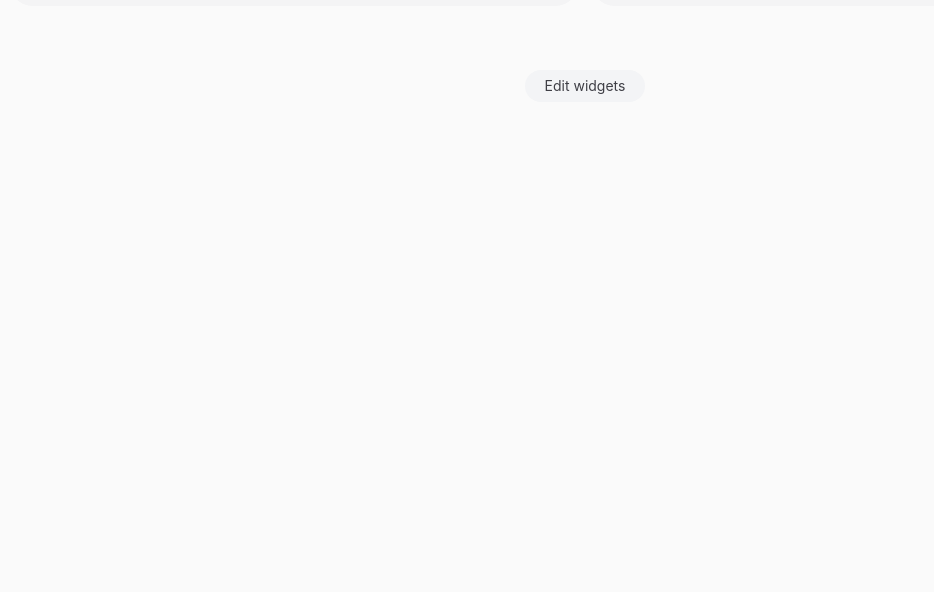
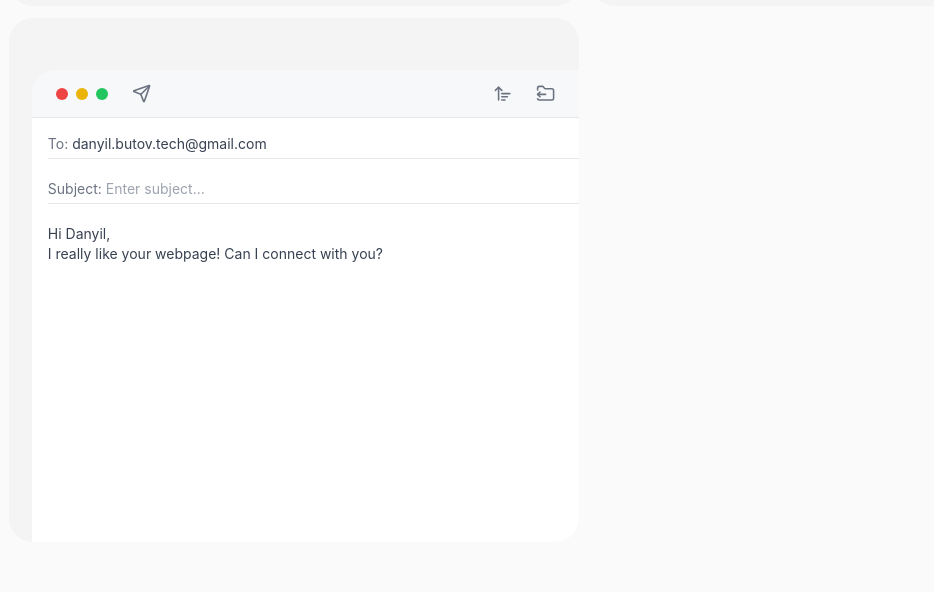
Before and after one commit to HJyup/hjyup-personal-page, a Next.js app: page / in a window 1280 px wide. Shown: the part 1342-1934 px from the top of the page, without its empty margins (55-989 px from the left). Before the commit the page ends 1564 px from the top, so only its background shows below. Built offline with nearby package versions, Linux system fonts and the light colour scheme.

Commit message:
feat: add email widget

```diff
--- a/components/module/widgets-grid/widget-mapper.tsx
+++ b/components/module/widgets-grid/widget-mapper.tsx
@@ -3,23 +3,22 @@ import { ComponentType } from 'react';
 import { WidgetComponentType } from '@/const/widgets';
 
 import { BooksWidget } from '../widgets/books';
+import { EmailWidget } from '../widgets/email';
 import { GithubWidget } from '../widgets/github';
 import { LogosWidget } from '../widgets/logos';
 import { MusicWidget } from '../widgets/music';
 import { NotesWidget } from '../widgets/notes';
-import { PhotosMapsWidget } from '../widgets/photos-maps';
-import { ProjectWidget } from '../widgets/project';
 
 export const widgetRegistry: Partial<
   Record<WidgetComponentType, ComponentType>
 > = {
   'books-card': BooksWidget,
   'github-card': GithubWidget,
+  'email-card': EmailWidget,
   'music-card': MusicWidget,
   'notes-card': NotesWidget,
-  'photos-maps-card': PhotosMapsWidget,
-  'project-card': ProjectWidget,
   'projects-logo-card': LogosWidget,
+  // 'contact-card': ContactWidget,
 };
 
 export function WidgetMapper({
--- /dev/null
+++ b/components/module/widgets/email.tsx
@@ -0,0 +1,80 @@
+import React, { useState } from 'react';
+import { ArrowUpWideNarrowIcon, FolderOutputIcon, Send } from 'lucide-react';
+
+import { BigWidgetLayout } from '@/components/ui/layout/widget-layouts';
+
+export function EmailWidget({
+  className = 'flex items-end justify-end',
+}: {
+  className?: string;
+}) {
+  const [subject, setSubject] = useState('');
+  const [message, setMessage] = useState(
+    'Hi Danyil,\nI really like your webpage! Can I connect with you?',
+  );
+
+  const handleSendEmail = () => {
+    const mailtoLink = `mailto:danyil.butov.tech@gmail.com?subject=${encodeURIComponent(subject)}&body=${encodeURIComponent(message)}`;
+    window.open(mailtoLink, '_blank');
+  };
+
+  return (
+    <BigWidgetLayout className={className}>
+      <div className="w-[96%] bg-white dark:bg-zinc-900 h-[90%] rounded-tl-2xl sm:rounded-tl-3xl flex flex-col relative overflow-hidden rounded-br-2xl sm:rounded-br-3xl">
+        <div className="bg-gray-200/30 dark:bg-zinc-800/20 w-full h-12 flex px-6 items-center justify-between border-b border-gray-200 dark:border-zinc-700">
+          <div className="flex items-center gap-6">
+            <div className="flex gap-2 justify-center">
+              <div className="bg-red-500 rounded-full h-3 w-3" />
+              <div className="bg-yellow-500 rounded-full h-3 w-3" />
+              <div className="bg-green-500 rounded-full h-3 w-3" />
+            </div>
+            <button
+              onClick={handleSendEmail}
+              className="rounded-md text-gray-500 dark:text-zinc-500 hover:text-zinc-700 dark:hover:text-zinc-300 transition-colors duration-200"
+              title="Send email"
+            >
+              <Send className="w-[1.2rem] h-[1.2rem]" />
+            </button>
+          </div>
+          <div className="flex items-center gap-6 ">
+            <ArrowUpWideNarrowIcon className="w-[1.2rem] h-[1.2rem] text-gray-500 dark:text-zinc-500 hover:text-zinc-700 dark:hover:text-zinc-300 transition-colors duration-200 hover:cursor-pointer" />
+            <FolderOutputIcon className="w-[1.2rem] h-[1.2rem] text-gray-500 dark:text-zinc-500 hover:text-zinc-700 dark:hover:text-zinc-300 transition-colors duration-200 hover:cursor-pointer" />
+          </div>
+        </div>
+
+        <div className="pl-4 pt-4 flex flex-col gap-3 flex-1">
+          <div className="flex gap-1 items-center border-b border-gray-200 dark:border-zinc-700 pb-1 mb-2">
+            <div className="text-sm text-gray-500 dark:text-zinc-400 min-w-fit">
+              To:
+            </div>
+            <div className="text-sm text-gray-700 dark:text-zinc-300 border-gray-200">
+              danyil.butov.tech@gmail.com
+            </div>
+          </div>
+
+          <div className="flex gap-1 items-center border-b border-gray-200 dark:border-zinc-700 pb-1 mb-2">
+            <div className="text-sm text-gray-500 dark:text-zinc-400 min-w-fit">
+              Subject:
+            </div>
+            <input
+              type="text"
+              value={subject}
+              onChange={e => setSubject(e.target.value)}
+              className="text-sm text-gray-700 dark:text-zinc-300 bg-transparent border-none outline-none flex-1 placeholder:text-gray-400 dark:placeholder:text-zinc-500"
+              placeholder="Enter subject..."
+            />
+          </div>
+
+          <div className="flex flex-col gap-2 flex-1">
+            <textarea
+              value={message}
+              onChange={e => setMessage(e.target.value)}
+              className="text-sm text-gray-700 dark:text-zinc-300 bg-transparent border-none outline-none flex-1 resize-none placeholder:text-gray-400 dark:placeholder:text-zinc-500"
+              placeholder="Type your message here..."
+            />
+          </div>
+        </div>
+      </div>
+    </BigWidgetLayout>
+  );
+}
--- a/components/module/widgets/github.tsx
+++ b/components/module/widgets/github.tsx
@@ -75,10 +75,17 @@ export function GithubWidget({ className = '' }: { className?: string }) {
             </span>
             <span>pinned repositories</span>
           </div>
-          <GithubIcon
-            className="h-8 w-8 sm:h-10 sm:w-10 text-zinc-700 dark:text-zinc-300"
-            aria-label="GitHub"
-          />
+          <a
+            href="https://github.com/HJyup"
+            className="hover:cursor-pointer hover:scale-110 transition-all duration-300"
+            target="_blank"
+            rel="noopener noreferrer"
+          >
+            <GithubIcon
+              className="h-8 w-8 sm:h-10 sm:w-10 text-zinc-700 dark:text-zinc-300"
+              aria-label="GitHub"
+            />
+          </a>
         </header>
         <div
           className="flex flex-col gap-1 flex-1 overflow-hidden"
--- a/components/module/widgets/logos.tsx
+++ b/components/module/widgets/logos.tsx
@@ -2,7 +2,7 @@
 
 import React, { useState } from 'react';
 import { AnimatePresence, motion } from 'framer-motion';
-import { CircleArrowOutUpRightIcon, InfoIcon } from 'lucide-react';
+import { CircleArrowOutUpRightIcon } from 'lucide-react';
 
 import Htb from '@/components/ui/icons/htb';
 import ProjectShare from '@/components/ui/icons/project-share';
--- /dev/null
+++ b/components/ui/icons/instagram.tsx
@@ -0,0 +1,29 @@
+import SvgIcon from './internal/svg-icon';
+
+export interface InstagramIconProps {
+  className?: string;
+  size?: 'inherit' | 'small' | 'normal' | 'large';
+  showHoverColor?: boolean;
+}
+
+export function Instagram({
+  className,
+  size,
+  showHoverColor,
+}: InstagramIconProps) {
+  return (
+    <SvgIcon
+      className={className}
+      size={size}
+      viewBox="0 0 24 24"
+      color={showHoverColor ? '#E4405F' : 'white'}
+    >
+      <path
+        d="M12 2.163c3.204 0 3.584.012 4.85.07 3.252.148 4.771 1.691 4.919 4.919.058 1.265.069 1.645.069 4.849 0 3.205-.012 3.584-.069 4.849-.149 3.225-1.664 4.771-4.919 4.919-1.266.058-1.644.07-4.85.07-3.204 0-3.584-.012-4.849-.07-3.26-.149-4.771-1.699-4.919-4.92-.058-1.265-.07-1.644-.07-4.849 0-3.204.013-3.583.07-4.849.149-3.227 1.664-4.771 4.919-4.919 1.266-.057 1.645-.069 4.849-.069zm0-2.163c-3.259 0-3.667.014-4.947.072-4.358.2-6.78 2.618-6.98 6.98-.059 1.281-.073 1.689-.073 4.948 0 3.259.014 3.668.072 4.948.2 4.358 2.618 6.78 6.98 6.98 1.281.058 1.689.072 4.948.072 3.259 0 3.668-.014 4.948-.072 4.354-.2 6.782-2.618 6.979-6.98.059-1.28.073-1.689.073-4.948 0-3.259-.014-3.667-.072-4.947-.196-4.354-2.617-6.78-6.979-6.98-1.281-.059-1.69-.073-4.949-.073zm0 5.838c-3.403 0-6.162 2.759-6.162 6.162s2.759 6.163 6.162 6.163 6.162-2.759 6.162-6.163c0-3.403-2.759-6.162-6.162-6.162zm0 10.162c-2.209 0-4-1.79-4-4 0-2.209 1.791-4 4-4s4 1.791 4 4c0 2.21-1.791 4-4 4zm6.406-11.845c-.796 0-1.441.645-1.441 1.44s.645 1.44 1.441 1.44c.795 0 1.439-.645 1.439-1.44s-.644-1.44-1.439-1.44z"
+        fill="currentColor"
+      />
+    </SvgIcon>
+  );
+}
+
+export default Instagram;
--- a/components/ui/icons/linkedin.tsx
+++ b/components/ui/icons/linkedin.tsx
@@ -3,15 +3,20 @@ import SvgIcon from './internal/svg-icon';
 export interface LinkedinIconProps {
   className?: string;
   size?: 'inherit' | 'small' | 'normal' | 'large';
+  showHoverColor?: boolean;
 }
 
-export function Linkedin({ className, size }: LinkedinIconProps) {
+export function Linkedin({
+  className,
+  size,
+  showHoverColor,
+}: LinkedinIconProps) {
   return (
     <SvgIcon
       className={className}
       size={size}
       viewBox="0 0 310 310"
-      color="white"
+      color={showHoverColor ? '#0077B5' : 'white'}
     >
       <g id="XMLID_801_">
         <path
--- a/components/ui/icons/project-share.tsx
+++ b/components/ui/icons/project-share.tsx
@@ -3,14 +3,12 @@ import SvgIcon from './internal/svg-icon';
 export interface ProjectShareIconProps {
   className?: string;
   size?: 'inherit' | 'small' | 'normal' | 'large';
-  isEditMode?: boolean;
   showHoverColor?: boolean;
 }
 
 export function ProjectShare({
   className,
   size,
-  isEditMode,
   showHoverColor,
 }: ProjectShareIconProps) {
   return (
--- a/const/widgets.ts
+++ b/const/widgets.ts
@@ -13,24 +13,20 @@ export type WidgetComponentType =
   | 'github-card'
   | 'projects-logo-card'
   | 'books-card'
-  | 'photos-maps-card';
+  | 'email-card';
+// | 'contact-card';
 
 export const DEFAULT_WIDGETS: Widget[] = [
   { id: 'notes-card', component: 'notes-card', column: 1, order: 0 },
   { id: 'github-card', component: 'github-card', column: 0, order: 2 },
   { id: 'books-card', component: 'books-card', column: 0, order: 3 },
-  // {
-  //   id: 'photos-maps-card',
-  //   component: 'photos-maps-card',
-  //   column: 1,
-  //   order: 1,
-  // },
+  { id: 'email-card', component: 'email-card', column: 0, order: 4 },
+  // { id: 'contact-card', component: 'contact-card', column: 1, order: 4 },
   {
     id: 'projects-logo-card',
     component: 'projects-logo-card',
     column: 0,
     order: 0,
   },
-  // { id: 'project-card', component: 'project-card', column: 0, order: 1 },
   { id: 'music-card', component: 'music-card', column: 1, order: 2 },
 ];
--- a/next.config.mjs
+++ b/next.config.mjs
@@ -14,6 +14,18 @@ const nextConfig = {
         port: '',
         pathname: '/**',
       },
+      {
+        protocol: 'https',
+        hostname: 'media.licdn.com',
+        port: '',
+        pathname: '/**',
+      },
+      {
+        protocol: 'https',
+        hostname: 'scontent-lhr8-1.cdninstagram.com',
+        port: '',
+        pathname: '/**',
+      },
     ],
   },
 };
--- a/package.json
+++ b/package.json
@@ -15,14 +15,17 @@
     "embla-carousel-autoplay": "^8.3.1",
     "embla-carousel-react": "^8.3.1",
     "framer-motion": "^11.11.9",
+    "leaflet": "^1.9.4",
     "lucide-react": "^0.453.0",
     "next": "14.2.26",
     "next-themes": "^0.4.3",
     "react": "^19.1.0",
     "react-dom": "^19.1.0",
+    "react-leaflet": "^5.0.0",
     "tailwindcss-animate": "^1.0.7"
   },
   "devDependencies": {
+    "@types/leaflet": "^1.9.19",
     "@types/node": "^20",
     "@types/react": "^19.1.7",
     "@types/react-dom": "^19.1.6",
```
Also changed, not shown: components/module/widgets/contact.tsx (added, +85 -0 lines), 1 other file (tests, documents, lock files or other folders).
